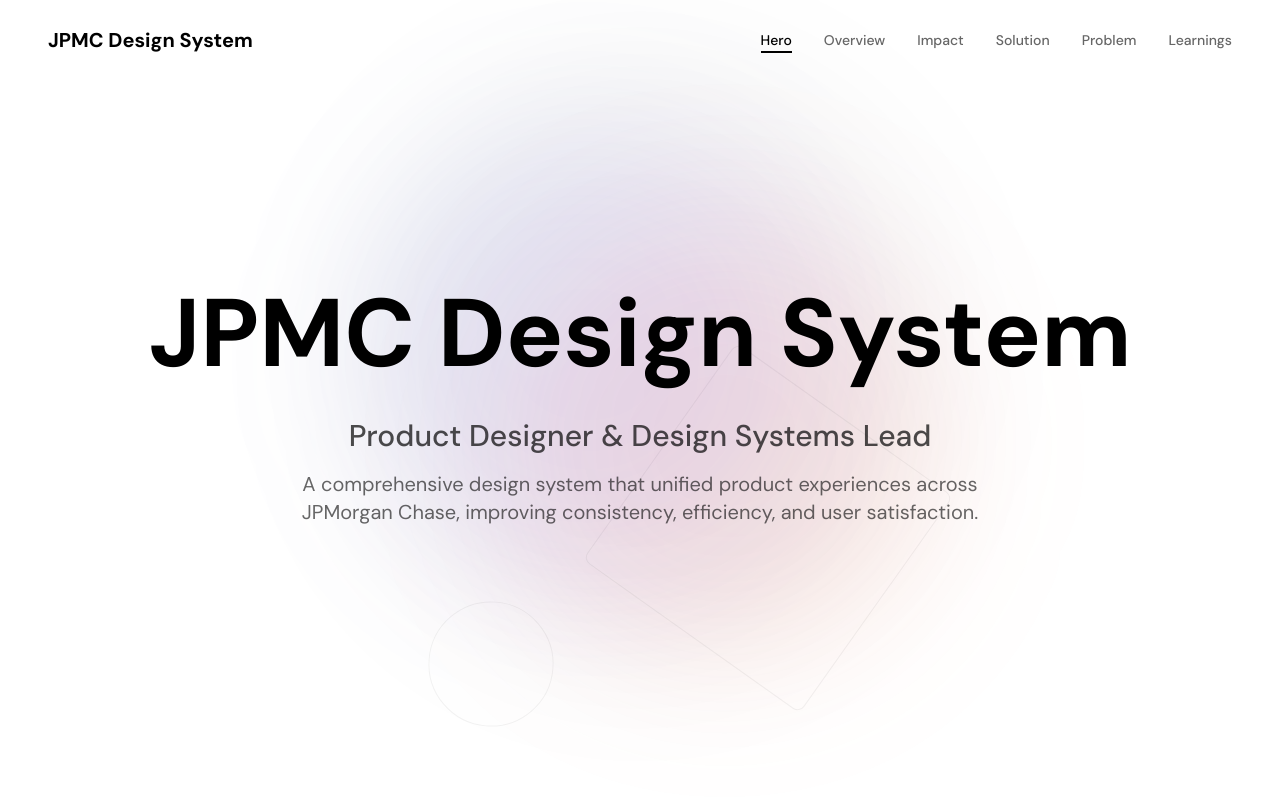
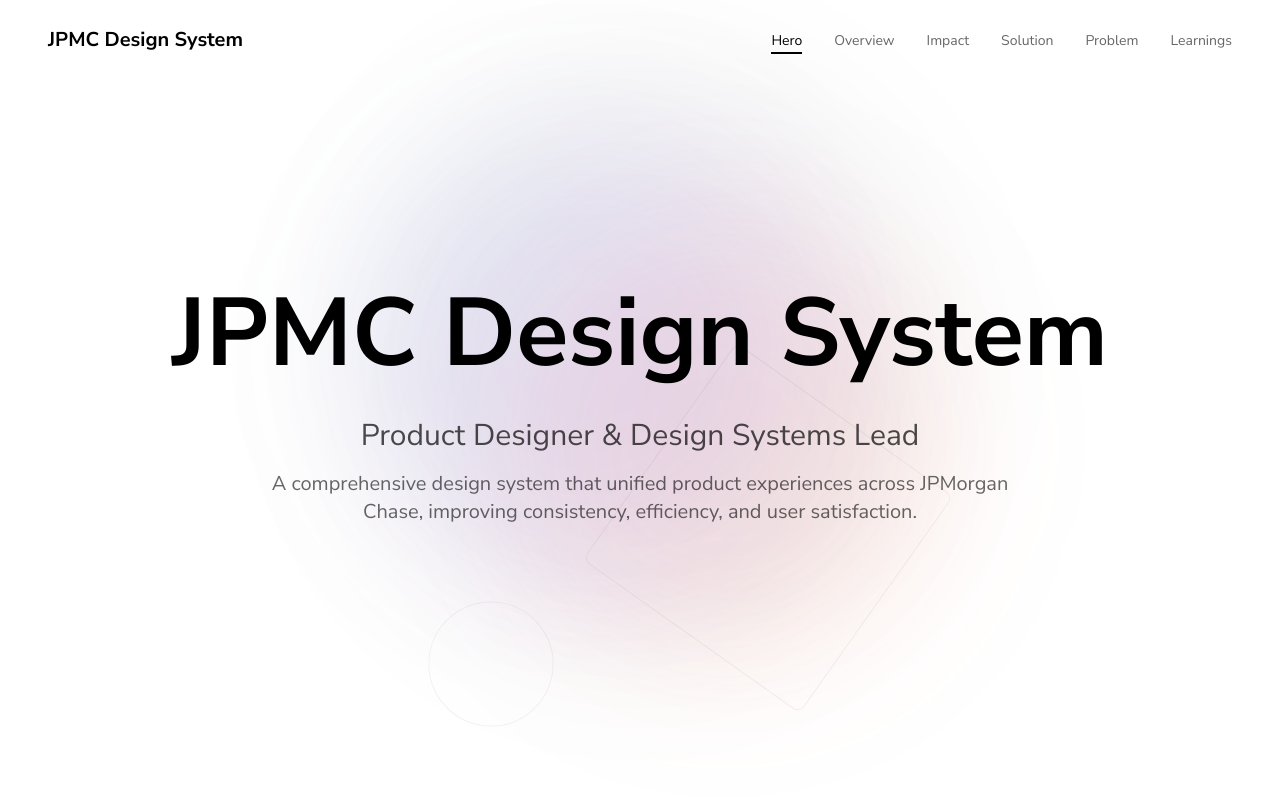
Before and after one commit to 2williampaul/jpmc-case-study, a Next.js app in the folder jpmc-case-study/: page / in a window 1280 px wide. Shown: the top 800 px of the page. Built offline with nearby package versions, Linux system fonts and the light colour scheme.

Commit message:
Change global font from DM Sans to Nunito Sans

```diff
--- a/jpmc-case-study/app/globals.css
+++ b/jpmc-case-study/app/globals.css
@@ -8,13 +8,13 @@
 @theme inline {
   --color-background: var(--background);
   --color-foreground: var(--foreground);
-  --font-sans: var(--font-dm-sans);
+  --font-sans: var(--font-nunito-sans);
 }
 
 body {
   background: var(--background);
   color: var(--foreground);
-  font-family: var(--font-dm-sans), sans-serif;
+  font-family: var(--font-nunito-sans), sans-serif;
 }
 
 /* Custom cursor only on non-touch devices */
--- a/jpmc-case-study/app/layout.tsx
+++ b/jpmc-case-study/app/layout.tsx
@@ -1,11 +1,11 @@
 import type { Metadata } from "next";
-import { DM_Sans } from "next/font/google";
+import { Nunito_Sans } from "next/font/google";
 import "./globals.css";
 
-const dmSans = DM_Sans({
-  variable: "--font-dm-sans",
+const nunitoSans = Nunito_Sans({
+  variable: "--font-nunito-sans",
   subsets: ["latin"],
-  weight: ["400", "500", "700"],
+  weight: ["400", "600", "700"],
 });
 
 export const metadata: Metadata = {
@@ -21,7 +21,7 @@
   return (
     <html lang="en">
       <body
-        className={`${dmSans.variable} font-sans antialiased`}
+        className={`${nunitoSans.variable} font-sans antialiased`}
       >
         {children}
       </body>
```
